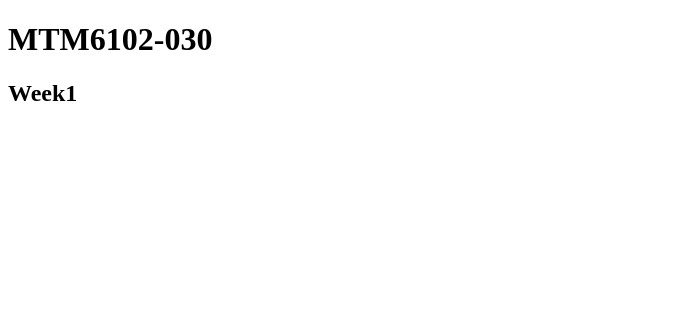
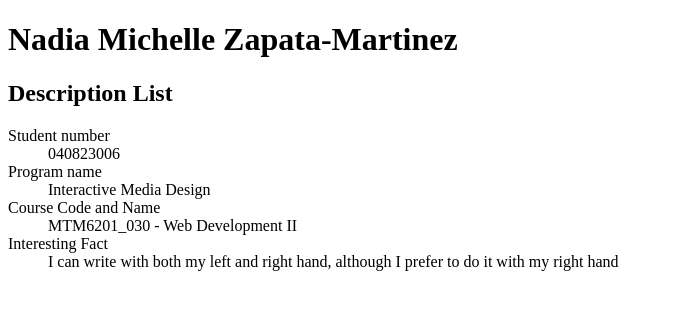
Before and after one commit to zapa0017/mtm6201-week1, a plain HTML site: page index.html in a window 1280 px wide. Shown: the whole page, without its empty margins (0-673 px from the left). Drawn offline with Linux system fonts and the light colour scheme.

Commit message:
adds changes to index.html

```diff
--- a/index.html
+++ b/index.html
@@ -3,19 +3,33 @@
 <head>
     <meta charset="UTF-8">
     <meta name="viewport" content="width=device-width, initial-scale=1.0">
-    <title>Document</title>
+    <title>Nadia Michelle Zapata-Martinez</title>
 </head>
 <body>
     <header>
-        <h1>MTM6102-030</h1>
+        <h1>Nadia Michelle Zapata-Martinez</h1>
     </header>
 
     <main>
-        <h2>Week1</h2>
+        <h2>Description List</h2>
+        <!-- Adding a proffesional image of myself -->
+
+
+    <!-- Adding a description list -->
+    <dl>
+        <dt>Student number</dt>
+        <dd>040823006</dd>
+
+        <dt>Program name</dt>
+        <dd>Interactive Media Design</dd>
+
+        <dt>Course Code and Name</dt>
+        <dd>MTM6201_030 - Web Development II </dd>
+
+        <dt>Interesting Fact</dt>
+        <dd>I can write with both my left and right hand, although I prefer to do it with my right hand</dd>
+    </dl>
+
     </main>
-
-    <footer>
-
-    </footer>
 </body>
 </html>
```
